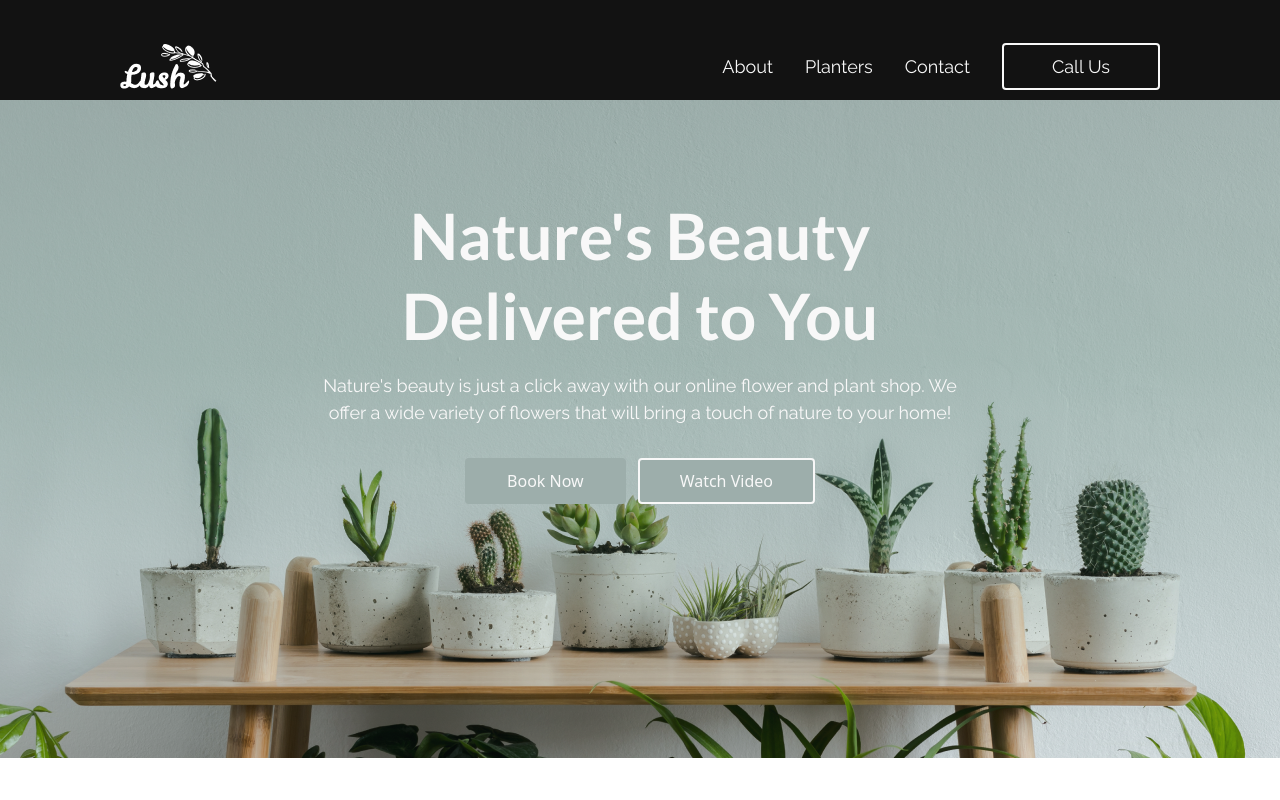
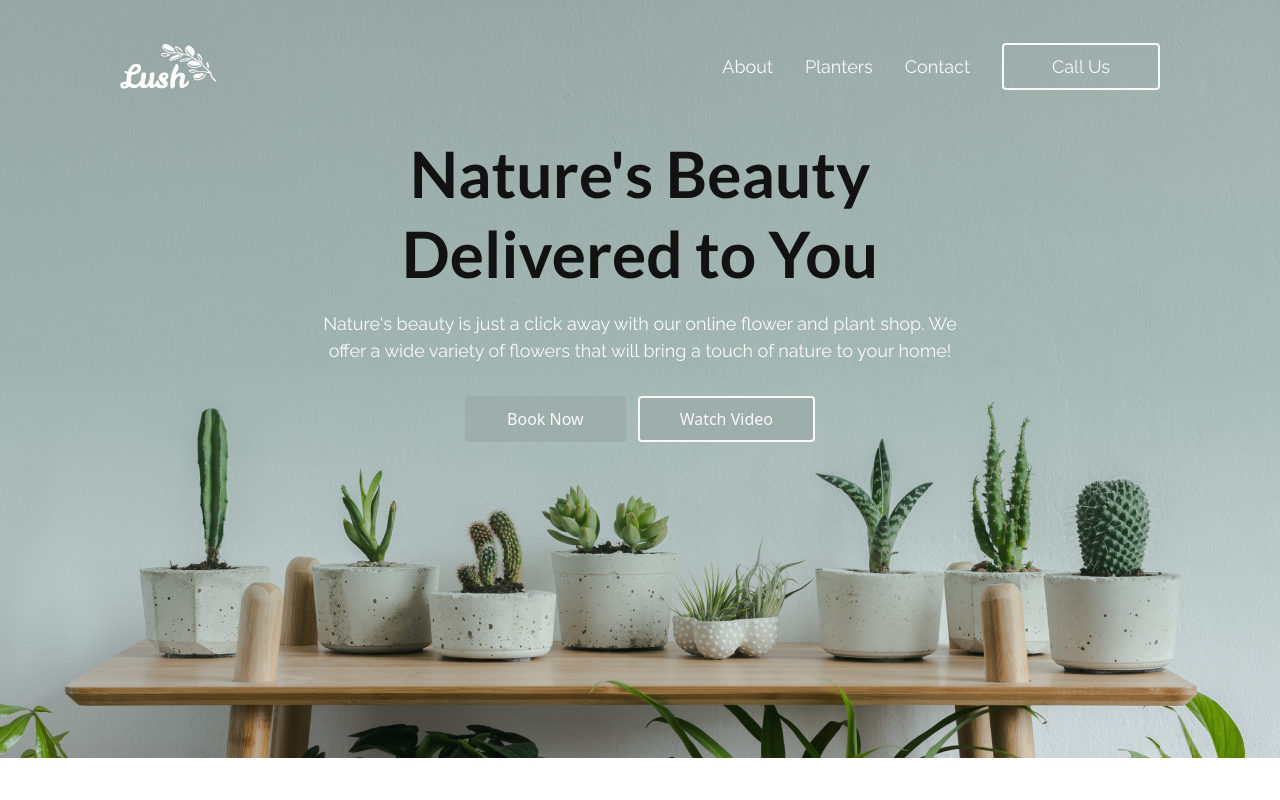
Before and after one commit to Pedro6Miguel/GardenPage, a React (Vite) app: page / in a window 1280 px wide. Shown: the top 800 px of the page. Built offline with nearby package versions, Linux system fonts and the light colour scheme.

Commit message:
Nav update

```diff
--- a/src/App.scss
+++ b/src/App.scss
@@ -7,6 +7,10 @@
 * {
   margin: 0;
   padding: 0;
+}
+
+.active {
+  background-color: red;
 }
 
 h1 {
--- a/src/components/Navbar/Navbar.tsx
+++ b/src/components/Navbar/Navbar.tsx
@@ -4,12 +4,13 @@ import Logo from '../../../public/images/Logo.png'
 
 export const Navbar = () => {
   const [open, setOpen] = useState(false)
+
   const valueOverflow = open ? 'hidden' : 'auto';
   document.body.style.overflow = valueOverflow;
 
   return (
-    <div className={open ? 'overflow-hidden' : 'border-1'}>
-    <nav className='bg-dark pt-8 w-[100%] h-[100px] absolute top-0 z-10 flex justify-between items-center px-[220px] max-[1470px]:px-[120px] max-[1100px]:px-[80px]'>
+    <div className={open ? 'overflow-hidden sticky top-0' : 'border-1 sticky top-0'}>
+    <nav className='absolute pt-8 w-[100%] h-[100px] flex justify-between items-center px-[220px] max-[1470px]:px-[120px] max-[1100px]:px-[80px]'>
       <img className='h-[64px]' src={Logo} alt="" />
       <ul className='flex gap-8 items-center max-[880px]:hidden'>
         <li className='text-[18px] text-white'>About</li>
--- a/src/sections/CTA/CTA.tsx
+++ b/src/sections/CTA/CTA.tsx
@@ -6,7 +6,7 @@ export const CTA = () => {
         <div className='flex gap-16 max-w-[1100px] max-[1300px]:max-w-[100%] max-[1300px]:mx-[120px] max-[1100px]:mx-[80px] max-[900px]:flex-col max-[900px]:gap-6'>
             <h3 className='text-white capitalize'>Enter your email address for our mailing Promo or other interesting things</h3>
             <div className='flex items-center gap-4'>
-                <input className='w-[420px] h-[46px] z-10 bg-transparent border-[#D9D9D9] border-2 rounded-[4px] max-[1230px]:w-[260px] max-[900px]:w-[100%]' type="text" placeholder='Enter your email'/>
+                <input className='w-[420px] h-[46px] bg-transparent border-[#D9D9D9] border-2 rounded-[4px] max-[1230px]:w-[260px] max-[900px]:w-[100%]' type="text" placeholder='Enter your email'/>
                 <button className='w-[138px] h-[46px] bg-green text-white font-medium'>Submit</button>
             </div>
         </div>
--- a/src/sections/Hero/Hero.tsx
+++ b/src/sections/Hero/Hero.tsx
@@ -4,10 +4,10 @@ import HeroImg from '../../../public/images/Hero.png'
 
 export const Hero = () => {
   return (
-    <div className='relative'>
-        <img className='w-[100%] h-[758px] object-cover bg-bottom' src={HeroImg} alt="" />
-        <div className='absolute top-[350px] left-[50%] translate-x-[-50%] translate-y-[-50%] max-[436px]:top-[380px]'>
-            <h1 className='text-center text-white line leading-tight max-[930px]:w-[80vw] max-[580px]:text-[48px] max-[418px]:text-[42px] max-[418px]:w-[90vw]'>Nature's Beauty Delivered to You</h1>
+    <div>
+        <img className='w-[100%] z-[-10] h-[758px] object-cover bg-bottom relative' src={HeroImg} alt="" />
+        <div className='absolute top-[36%] left-[50%] translate-x-[-50%] translate-y-[-50%] z-[-1]'>
+            <h1 className='text-center text-dark leading-tight max-[930px]:w-[80vw] max-[580px]:text-[48px] max-[418px]:text-[42px] max-[418px]:w-[90vw]'>Nature's Beauty Delivered to You</h1>
             <p className='text-center text-white pt-4 pb-8 max-[930px]:w-[80vw]'>Nature's beauty is just a click away with our online flower and plant shop. We offer a wide variety of flowers that will bring a touch of nature to your home!</p>
             <div className='flex gap-3 justify-center max-[430px]:flex-col w-[100%]'>
                 <button className='h-[46px] px-10 border-2 text-white bg-button border-button ease-linear duration-100 hover:border-white'>Book Now</button>
--- a/src/sections/ProductsInfo/ProductsInfo.tsx
+++ b/src/sections/ProductsInfo/ProductsInfo.tsx
@@ -9,7 +9,7 @@ import Pruning from '../../../public/images/Pruning.png'
 export const ProductsInfo = () => {
   return (
     <div className='flex h-[800px] max-[1070px]:hidden'>
-        <img className='basis-1/2 object-cover relative' src={ProductsImg} alt="" />
+        <img className='basis-1/2 object-cover' src={ProductsImg} alt="" />
         <div className='basis-1/2 grid grid-cols-2 bg-[#F8F8F8] max-[1320px]:grid-cols-1'>
             <div className='p-16 max-[1400px]:p-8 max-[1320px]'>
                 <div className='flex flex-col max-[1320px]:flex-row max-[1320px]:items-center'>
--- a/src/sections/Reviews/Reviews.tsx
+++ b/src/sections/Reviews/Reviews.tsx
@@ -12,7 +12,7 @@ export const Reviews = () => {
     <div className='my-[100px] mx-[220px] max-[1470px]:mx-[120px] max-[1100px]:mx-[80px] max-[1100px]:my-[70px]'>
         <h2 className='capitalize text-green text-center mb-10'>What do they say about us</h2>
         <div className='flex gap-16 max-[1120px]:gap-12 max-[1100px]:flex-col'>
-            <div className='bg-[#F4F4F4] relative flex flex-col p-12 rounded-[10px]'>
+            <div className='bg-[#F4F4F4] flex flex-col p-12 rounded-[10px]'>
                 <img className='absolute right-0' src={Zz_Plant} alt="" />
                 <div className='flex items-center gap-4'>
                     <img src={ReviewPic1} alt="" />
@@ -20,7 +20,7 @@ export const Reviews = () => {
                 </div>
                 <p className='pt-4 pb-6'>“ Highly recommend this website for quality flowers and plants. Great prices, timely delivery and excellent customer service. ”</p>
             </div>
-            <div className='bg-[#F4F4F4] relative flex flex-col p-12 rounded-[10px]'>
+            <div className='bg-[#F4F4F4] flex flex-col p-12 rounded-[10px]'>
                 <img className='absolute right-0' src={Zz_Plant} alt="" />
                 <div className='flex items-center gap-4'>
                     <img src={ReviewPic2} alt="" />
@@ -28,7 +28,7 @@ export const Reviews = () => {
                 </div>
                 <p className='pt-4 pb-6'>“ Highly recommend this website for quality flowers and plants. Great prices, timely delivery and excellent customer service. ”</p>
             </div>
-            <div className='bg-[#F4F4F4] relative flex flex-col p-12 rounded-[10px]'>
+            <div className='bg-[#F4F4F4] flex flex-col p-12 rounded-[10px]'>
                 <img className='absolute right-0' src={Zz_Plant} alt="" />
                 <div className='flex items-center gap-4'>
                     <img src={ReviewPic3} alt="" />
```
